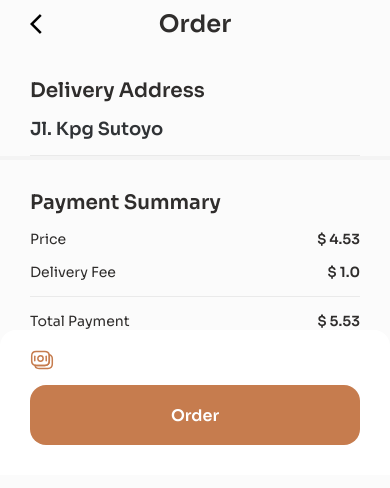
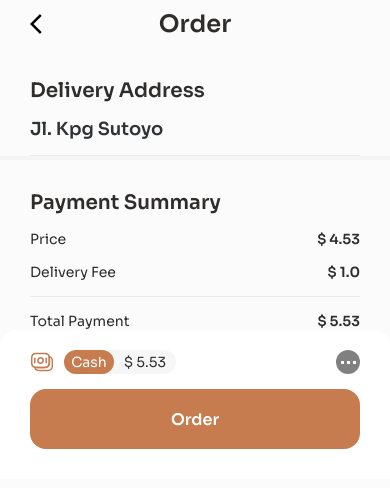
Before and after one commit to viniciusperrone/coffee-app, a React Native app: screen /order in a window 390 px wide. Shown: the top 488 px of the page. Built offline with nearby package versions, Linux system fonts and the light colour scheme.

Commit message:
feat: completed BottomSheet on order screen

```diff
--- a/src/screens/order/index.tsx
+++ b/src/screens/order/index.tsx
@@ -15,7 +15,13 @@ import {
   LargeText,
   BottomSheet,
   BottomSheetButton,
-  BottomSheetTextButton
+  BottomSheetTextButton,
+  DotsContainer,
+  Dots,
+  CashContainer,
+  CashBox,
+  CashPriceText,
+  CashPriceTextSecondary
 } from "./style";
 import { CashIcon } from "@/assets/icons/cash";
 
@@ -83,10 +89,33 @@ export function Order() {
           </Row>
         </Column>
         <BottomSheet>
-          <Row>
-            <CashIcon
-
-            />
+          <Row
+            style={{
+              width: '100%',
+              justifyContent: 'space-between',
+              alignItems: 'center'
+            }}
+          >
+            <Row style={{ gap: 10, alignItems: 'center' }}>
+              <CashIcon />
+              <CashContainer>
+                <CashBox>
+                  <CashPriceText>
+                    Cash
+                  </CashPriceText>
+                </CashBox>
+                <Row style={{ width: 62, justifyContent: 'center' }}>
+                  <CashPriceTextSecondary>
+                    $ 5.53
+                  </CashPriceTextSecondary>
+                </Row>
+              </CashContainer>
+            </Row>
+            <DotsContainer>
+              <Dots />
+              <Dots />
+              <Dots />
+            </DotsContainer>
           </Row>
           <BottomSheetButton>
             <BottomSheetTextButton>
--- a/src/screens/order/style.ts
+++ b/src/screens/order/style.ts
@@ -102,3 +102,50 @@ export const BottomSheetTextButton = styled(Text)`
   font-family: 'Sora-SemiBold';
   color: white;
 `;
+
+export const DotsContainer = styled(View)`
+  width: 24px;
+  height: 24px;
+  border-radius: 100%;
+  background-color: #808080;
+  flex-direction: row;
+  justify-content: center;
+  align-items: center;
+  gap: 3px;
+`;
+
+export const Dots = styled(View)`
+  width: 3px;
+  height: 3px;
+  background-color: white;
+`;
+
+export const CashContainer = styled(View)`
+  width: 112px;
+  height: 24px;
+  border-radius: 20px;
+  background-color: #F6F6F6;
+  flex-direction: row;
+  align-items: center;
+`;
+
+export const CashBox= styled(View)`
+  width: 50px;
+  height: 100%;
+  border-radius: 20px;
+  background-color: #C67C4E;
+  align-items: center;
+  justify-content: center;
+`;
+
+export const CashPriceText = styled(Text)`
+  font-size: 14px;
+  font-family: 'Sora-Regular';
+  color: white;
+`;
+
+export const CashPriceTextSecondary = styled(Text)`
+  font-size: 14px;
+  font-family: 'Sora-Regular';
+  color: #2F2D2C;
+`;
```
